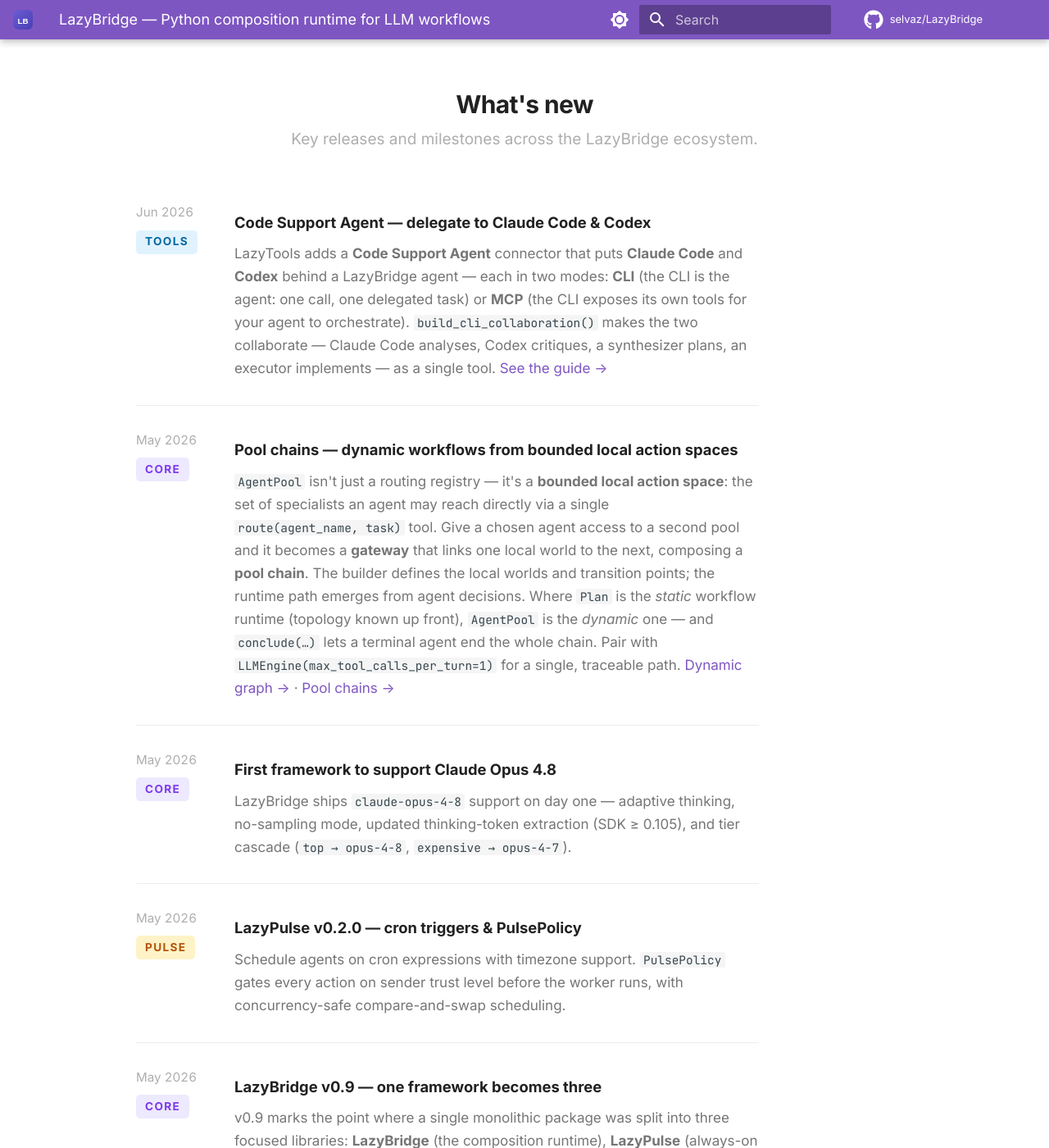
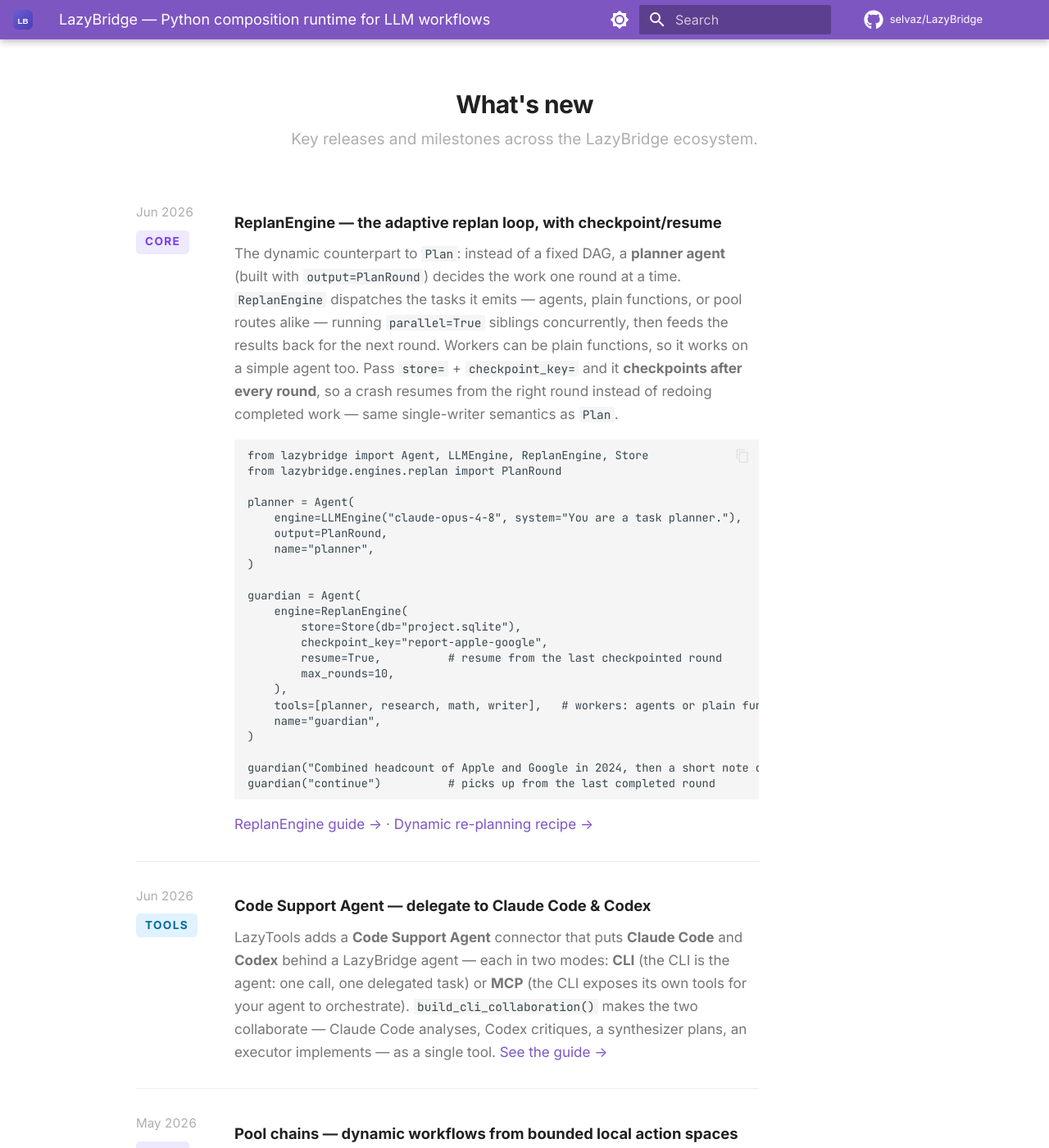
Before and after one commit to selvaz/lazybridgewebsite, an MkDocs documentation site: the page built from docs/index.md, in a window 1280 px wide and 1400 px high, scrolled down 5480 px. Shown: the whole window at 82% size. Built offline with MkDocs 1.6.1 and Material for MkDocs 9.7.7, drawn with Linux system fonts in a browser that asks for light colours; comment, search, counter and statistics services are not loaded.

Commit message:
site: add ReplanEngine to What's new with code example
New core release entry for ReplanEngine — the adaptive replan loop with
checkpoint/resume — including a runnable planner + guardian snippet and
links to the new core guide and the dynamic-replanning recipe.

```diff
--- a/docs/index.md
+++ b/docs/index.md
@@ -300,6 +300,40 @@ description: Build LLM workflows where functions, agents, plans, humans and exte
     <li class="lb-update-item">
       <div class="lb-update-item__meta">
         <span class="lb-update-date">Jun 2026</span>
+        <span class="lb-eco-card__badge lb-eco-card__badge--core">core</span>
+      </div>
+      <div class="lb-update-item__body">
+        <p class="lb-update-title">ReplanEngine &mdash; the adaptive replan loop, with checkpoint/resume</p>
+        <p class="lb-update-desc">The dynamic counterpart to <code>Plan</code>: instead of a fixed DAG, a <strong>planner agent</strong> (built with <code>output=PlanRound</code>) decides the work one round at a time. <code>ReplanEngine</code> dispatches the tasks it emits &mdash; agents, plain functions, or pool routes alike &mdash; running <code>parallel=True</code> siblings concurrently, then feeds the results back for the next round. Workers can be plain functions, so it works on a simple agent too. Pass <code>store=</code> + <code>checkpoint_key=</code> and it <strong>checkpoints after every round</strong>, so a crash resumes from the right round instead of redoing completed work &mdash; same single-writer semantics as <code>Plan</code>.</p>
+        <pre><code class="language-python">from lazybridge import Agent, LLMEngine, ReplanEngine, Store
+from lazybridge.engines.replan import PlanRound
+
+planner = Agent(
+    engine=LLMEngine("claude-opus-4-8", system="You are a task planner."),
+    output=PlanRound,
+    name="planner",
+)
+
+guardian = Agent(
+    engine=ReplanEngine(
+        store=Store(db="project.sqlite"),
+        checkpoint_key="report-apple-google",
+        resume=True,          # resume from the last checkpointed round
+        max_rounds=10,
+    ),
+    tools=[planner, research, math, writer],   # workers: agents or plain functions
+    name="guardian",
+)
+
+guardian("Combined headcount of Apple and Google in 2024, then a short note on staffing.")
+guardian("continue")          # picks up from the last completed round</code></pre>
+        <p class="lb-update-desc"><a href="https://core.lazybridge.com/guides/full/replan-engine/">ReplanEngine guide &rarr;</a> &middot; <a href="https://core.lazybridge.com/recipes/dynamic-replanning/">Dynamic re-planning recipe &rarr;</a></p>
+      </div>
+    </li>
+
+    <li class="lb-update-item">
+      <div class="lb-update-item__meta">
+        <span class="lb-update-date">Jun 2026</span>
         <span class="lb-eco-card__badge lb-eco-card__badge--tools">tools</span>
       </div>
       <div class="lb-update-item__body">
```
